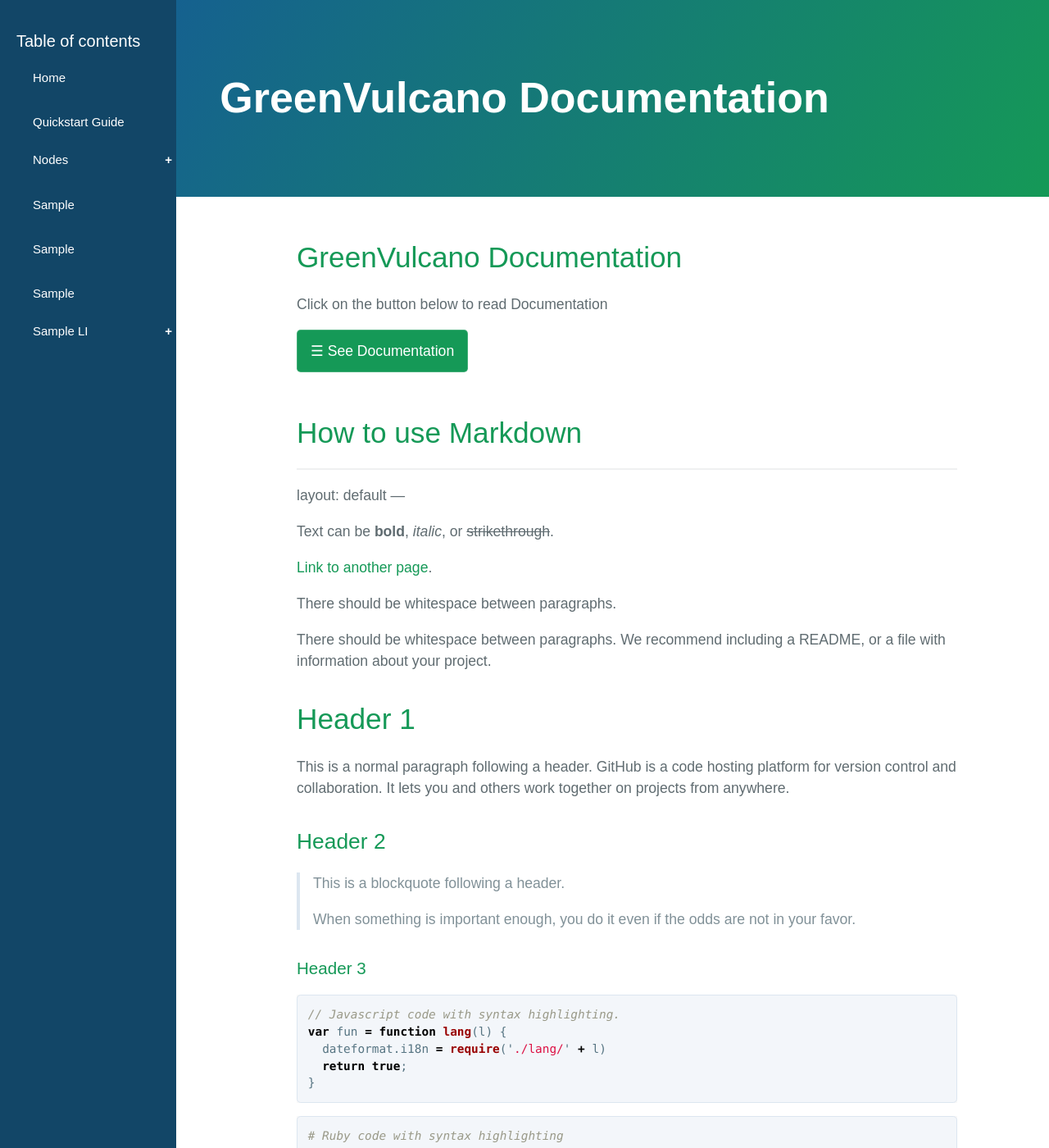
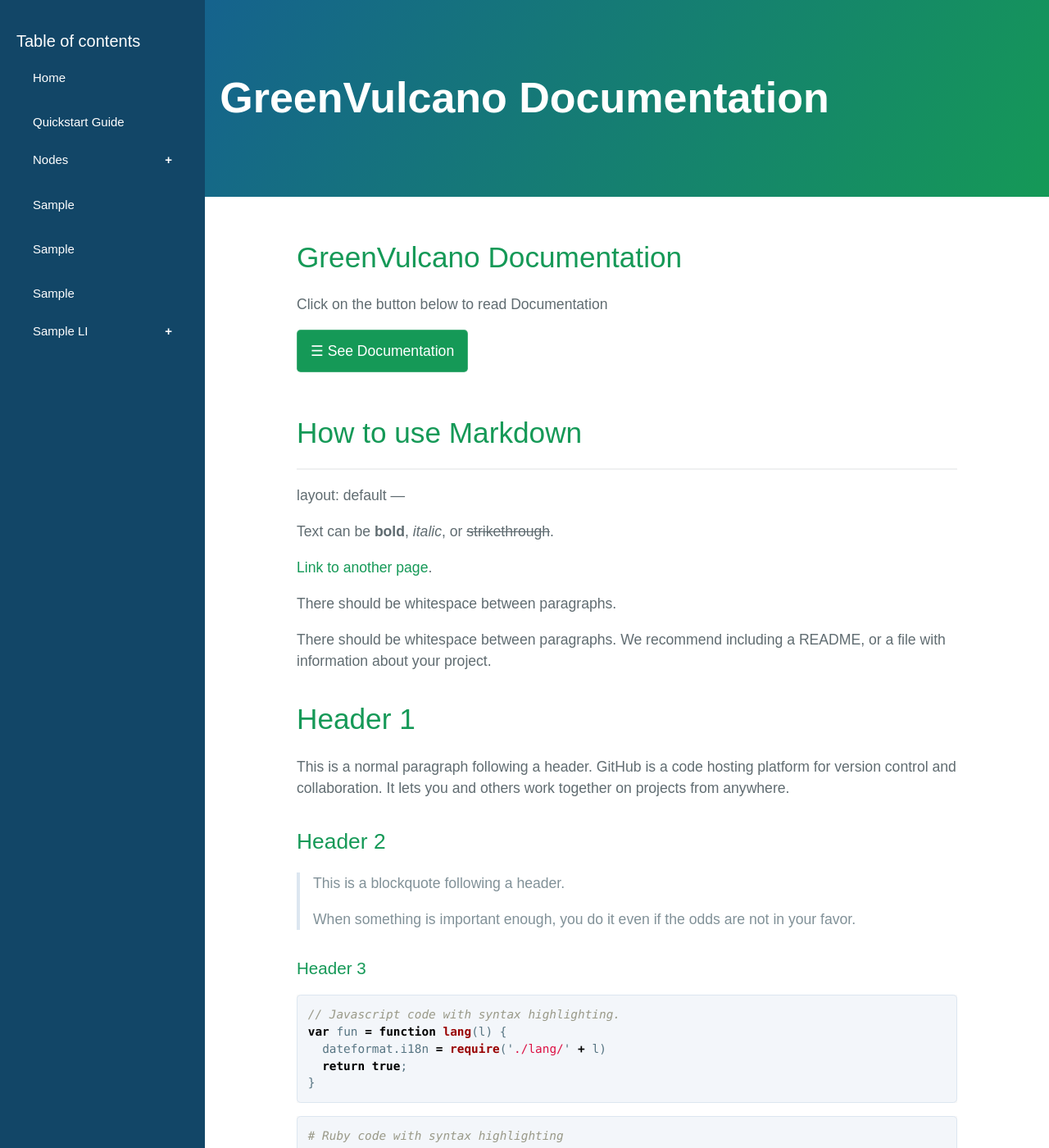
Before and after one commit to dianamw/GreenVulcano-Beta, a Jekyll site: the page built from index.md, in a window 1280 px wide and 1400 px high. Shown: the whole window at 82% size. Built offline with Jekyll 4.4.1, drawn with Linux system fonts in a browser that asks for light colours; our own code applies the rules of GitHub Pages for plain Markdown files; the repository's description, which GitHub fills in, is left out.

Commit message:
Update style.scss

```diff
--- a/assets/css/style.scss
+++ b/assets/css/style.scss
@@ -21,10 +21,10 @@
     padding: 16px;
     margin-left: 250px
 }
-/*@media screen and (max-height: 450px) {
+@media screen and (max-height: 450px) {
   .sidenav {padding-top: 15px;}
   .sidenav a {font-size: 18px;}
-}*/
+}
   button.accordion {
     background-color: #124667;
     color: #ffffff;
@@ -93,7 +93,7 @@ button.accordion.active:after {
     height: 100%;
     position: fixed;
     z-index: 1;
-    margin-left:0;
+    width:250px;
     top: 0;
     left: 0;
     background-color: #124667;
@@ -107,23 +107,3 @@ button.accordion.active:after {
     margin-left: 20px;
     font-size: 20px;
   }
-@media screen and (max-width: 600px) {
-		.sidebar {
-		    height: 100%;
-		    position: fixed;
-		    z-index: 1;
-		    width:0;
-		    top: 0;
-		    left: 0;
-		    background-color: #124667;
-		    overflow-x: hidden;
-		    padding-top: 30px;
- 			 }
-
-		.btn {
-		    display: block;
-		    width: 60%;
-		    padding: 0.75rem;
-		    font-size: 0.9rem;
-		}
-}
```
